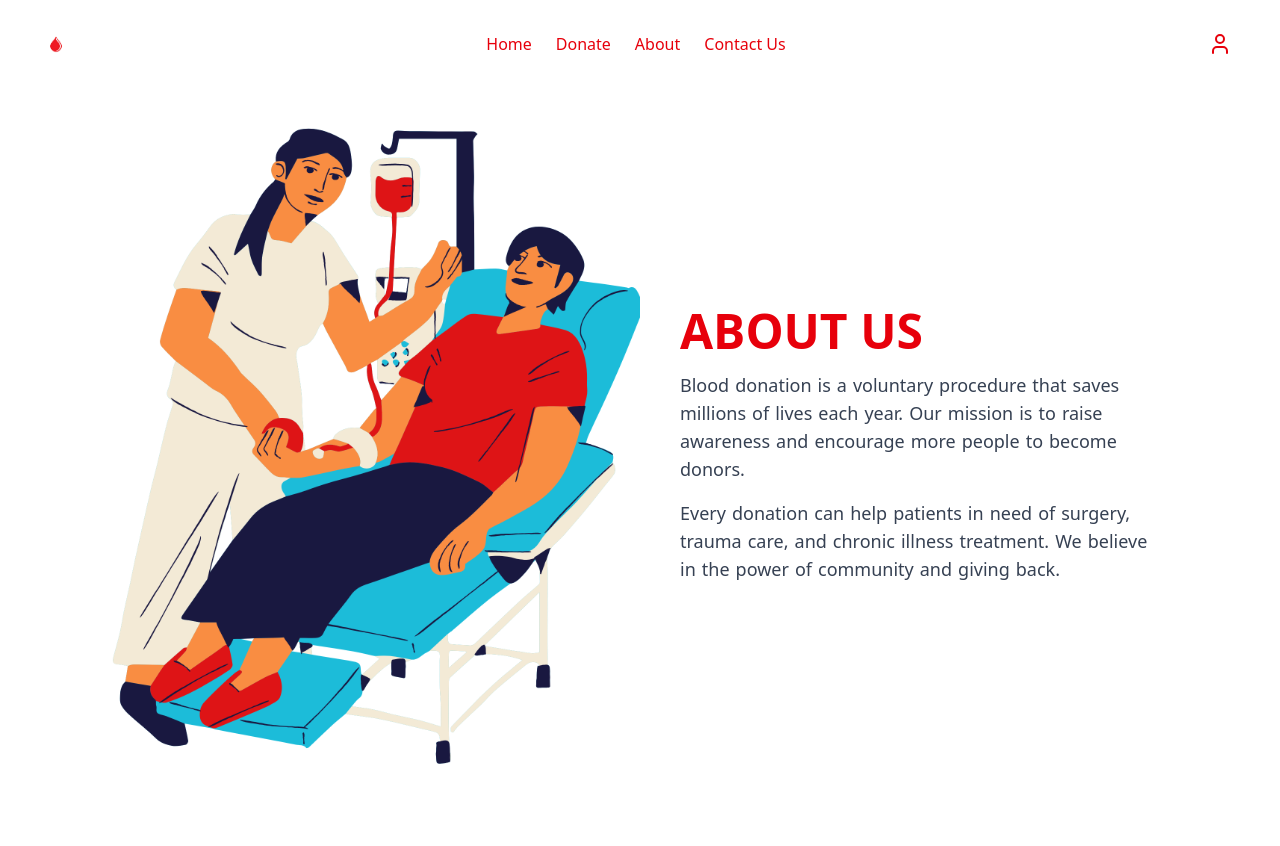
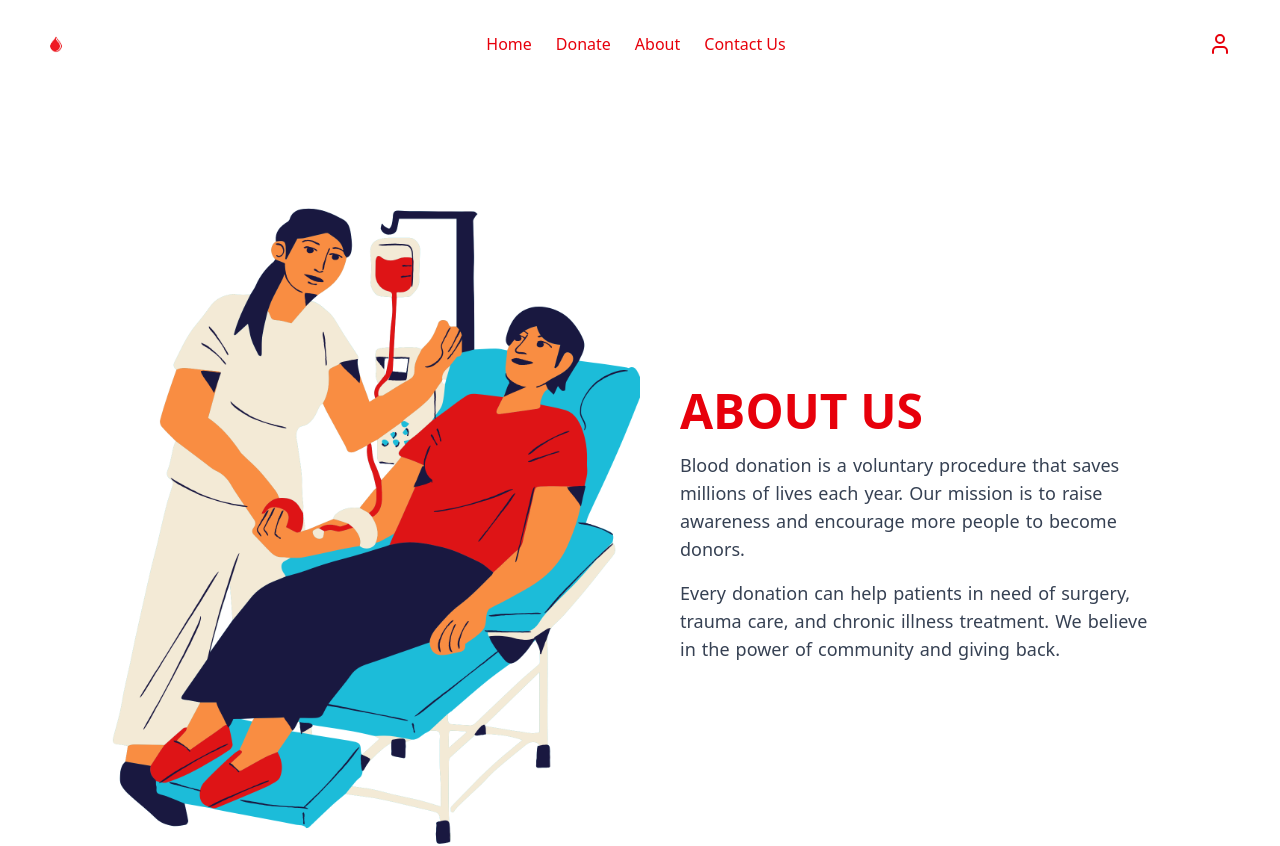
Before and after one commit to q-allen/blood-donation, a Next.js app: page /About in a window 1280 px wide. Shown: the top 846 px of the page. Built offline with nearby package versions, Linux system fonts and the light colour scheme; no server answers.

Commit message:
Changes in Added

```diff
--- a/src/app/About/page.tsx
+++ b/src/app/About/page.tsx
@@ -3,10 +3,10 @@
 import React from "react";
 import { motion } from "framer-motion";
 import Header from "../../components/Header";
+import Footer from "@/components/footer";
 import Image from "next/image";
 
 const About: React.FC = () => {
-
   // Function to split text into words and wrap each in a motion.span
   const renderTextWithHover = (text: string) => {
     return text.split(" ").map((word, index) => (
@@ -33,19 +33,21 @@ const About: React.FC = () => {
 
   return (
     <motion.div
-      className="bg-white text-gray-900 min-h-screen px-10 py-6 relative"
+      className="bg-white text-gray-900 min-h-screen px-10 py-6 flex flex-col"
       initial={{ opacity: 0 }}
       animate={{ opacity: 1 }}
       transition={{ duration: 0.5 }}
     >
       {/* Header */}
       <header className="fixed top-0 left-0 w-full z-50 bg-white">
-        <div className="relative z-10"> {/* Header on top with higher z-index */}
+        <div className="relative z-10">
           <Header />
         </div>
       </header>
 
-      <div className="flex flex-col md:flex-row items-center max-w-6xl mx-auto p-6 md:p-12">
+      {/* Main Content */}
+      <main className="flex-grow">
+        <div className="flex flex-col md:flex-row items-center max-w-6xl mx-auto p-6 md:p-12 mt-20">
           <motion.div
             className="w-full md:w-1/2 relative"
             initial={{ opacity: 0, x: -50 }}
@@ -81,6 +83,10 @@ const About: React.FC = () => {
             </p>
           </motion.div>
         </div>
+      </main>
+
+      {/* Footer */}
+      <Footer />
     </motion.div>
   );
 };
--- a/src/app/Contact/page.tsx
+++ b/src/app/Contact/page.tsx
@@ -11,11 +11,13 @@ const ContactUs = () => {
       animate={{ opacity: 1, y: 0 }}
       exit={{ opacity: 0, y: -20 }}
       transition={{ duration: 0.8, ease: "easeOut" }}
-      className="bg-white text-gray-900 min-h-screen px-4 sm:px-6 md:px-10 py-6 relative"
+      className="bg-white text-gray-900 min-h-screen px-4 sm:px-6 md:px-10 py-6 flex flex-col"
     >
       {/* Header */}
       <Header />
-      <div className="min-h-screen flex flex-col items-center justify-center bg-white">
+
+      {/* Main Content */}
+      <main className="flex-grow flex items-center justify-center mt-20">
         <motion.div
           initial={{ scale: 0.9, opacity: 0 }}
           animate={{ scale: 1, opacity: 1 }}
@@ -77,12 +79,10 @@ const ContactUs = () => {
             />
           </motion.div>
         </motion.div>
-      </div>
+      </main>
+
+      {/* Footer */}
       <Footer />
-      {/* Footer */}
-        <div className="absolute bottom-0 left-0 w-full">
-          <Footer />
-        </div>
     </motion.div>
   );
 };
```
Lines whose indentation alone changed are shown as unchanged.
